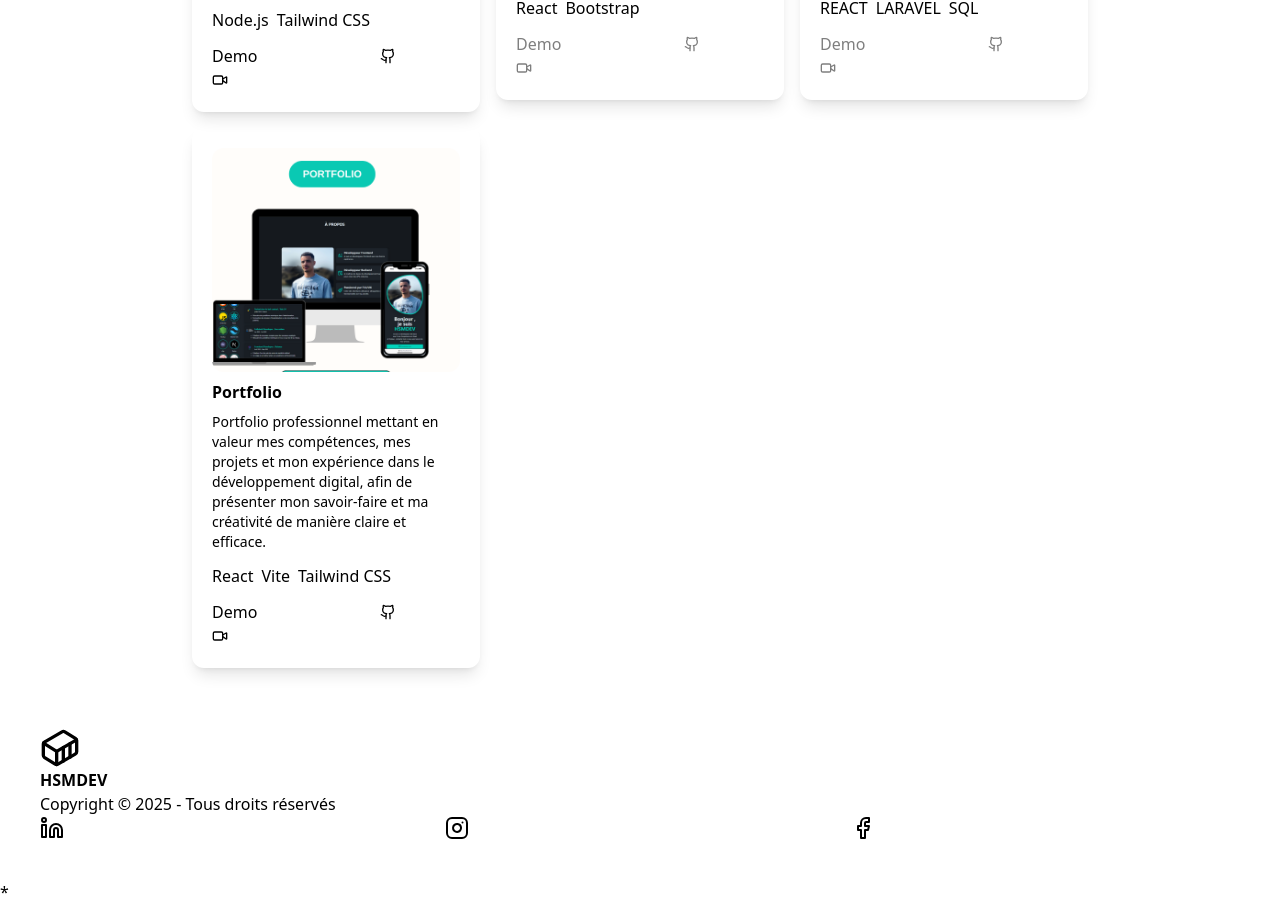
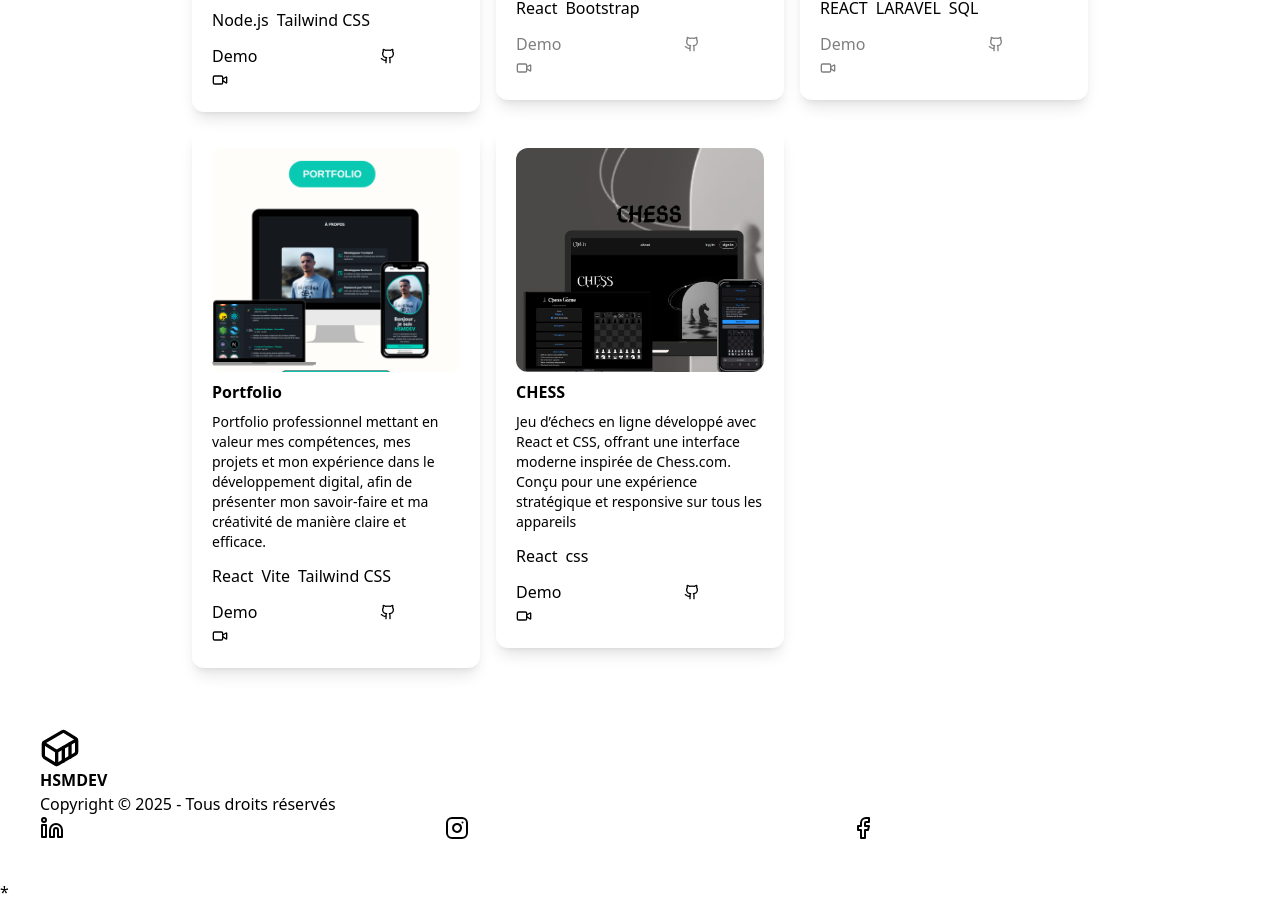
Before and after one commit to houssamelmalki-work/My-Portfolio, a React (Vite) app: page / in a window 1280 px wide. Shown: the part 2928-3832 px from the top of the page. Built offline with nearby package versions, Linux system fonts and the light colour scheme.

Commit message:
add project

```diff
--- a/src/components/Projects.tsx
+++ b/src/components/Projects.tsx
@@ -4,6 +4,7 @@ import img1 from '../assets/projects/1.png';
 import img2 from '../assets/projects/2.png';
 import img3 from '../assets/projects/3.png';
 import img4 from '../assets/projects/4.png';
+import img5 from '../assets/projects/5.png';
 import { Github, Video } from "lucide-react";
 
 
@@ -43,6 +44,15 @@ const projects = [
         demoLink: 'https://www.webmobilefirst.com/en/screencasts/rlmhq80eby4spc/',
         repoLink: 'https://github.com/houssamelmalki-work/My-Portfolio',
         image: img4,
+    },
+    {
+        id: 5,
+        title: 'CHESS',
+        description: 'Jeu d’échecs en ligne développé avec React et CSS, offrant une interface moderne inspirée de Chess.com. Conçu pour une expérience stratégique et responsive sur tous les appareils',
+        technologies: ['React', 'css'],
+        demoLink: 'https://www.webmobilefirst.com/en/screencasts/rlmhq80eby4spc/',
+        repoLink: 'https://github.com/houssamelmalki-work/chess-game',
+        image: img5,
     },
 
 
```
Also changed, not shown: src/assets/projects/5.png (added).
